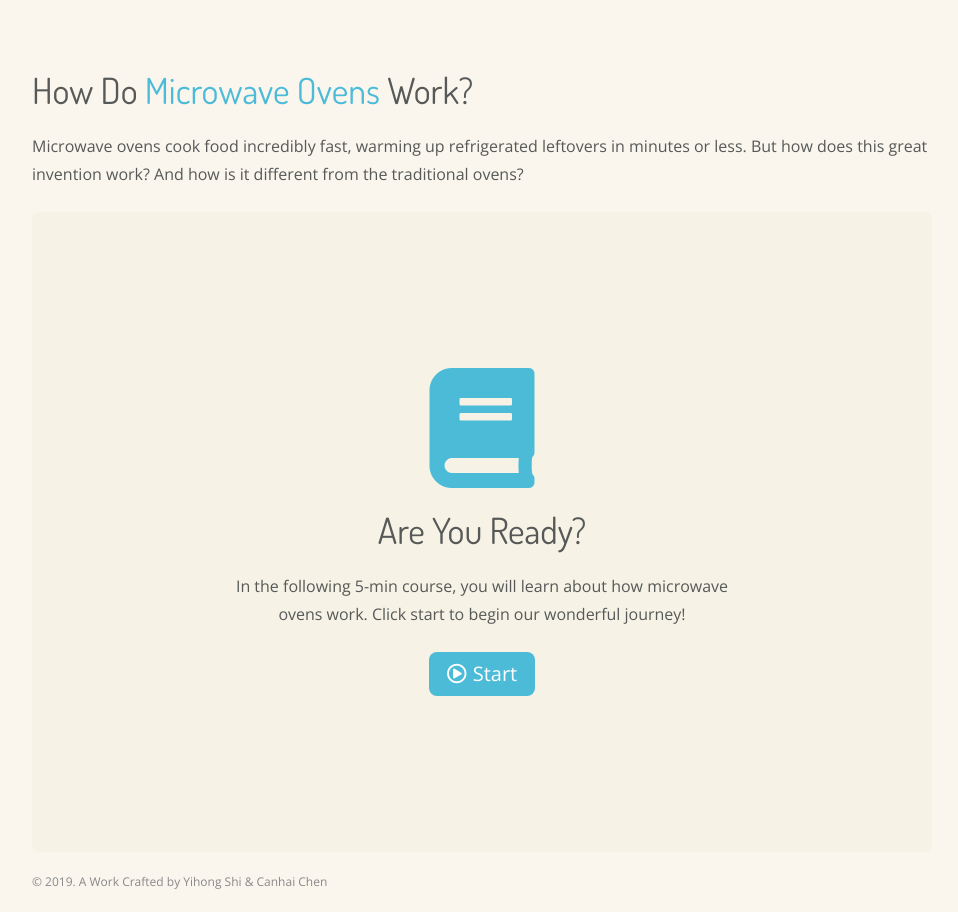
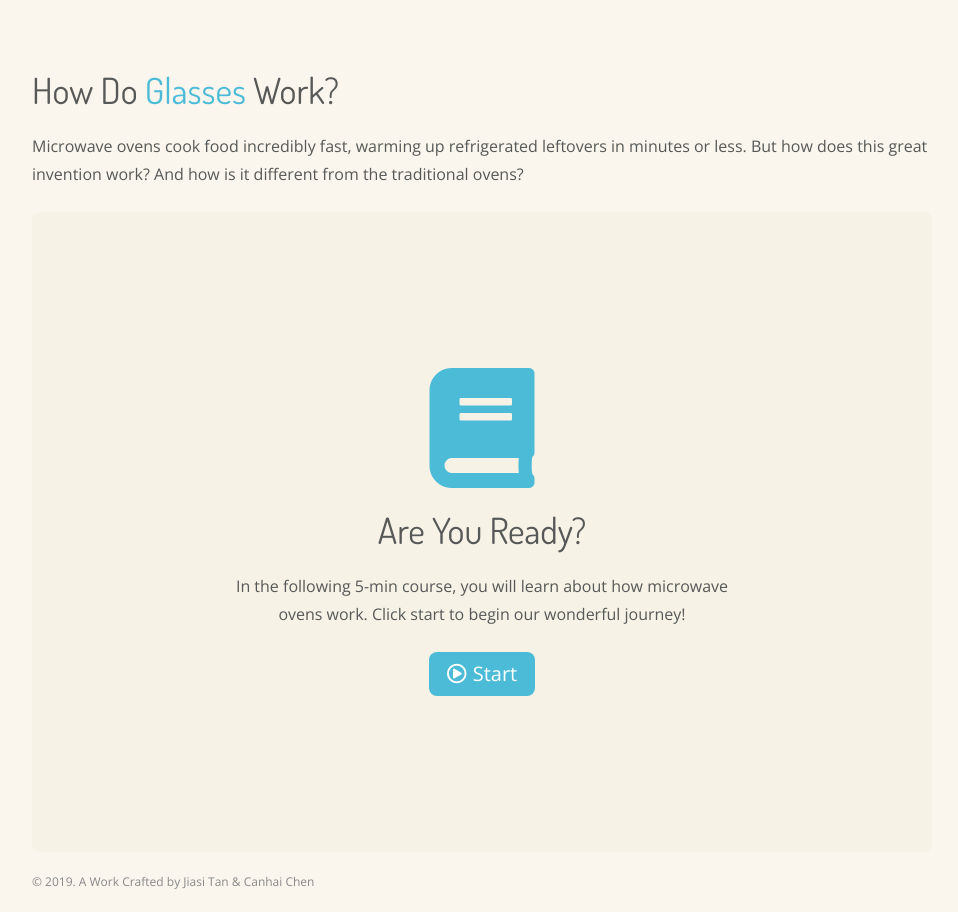
Before and after one commit to pol-chen/tol-glasses, a plain HTML site: page index.html in a window 1280 px wide. Shown: the whole page, without its empty margins (158-1116 px from the left). Drawn offline with nearby package versions, Linux system fonts and the light colour scheme.

Commit message:
Update title

```diff
--- a/index.html
+++ b/index.html
@@ -11,7 +11,7 @@
   <body>
     <div class="wrapper">
       <header>
-        <h1>How Do <span>Microwave Ovens</span> Work?</h1>
+        <h1>How Do <span>Glasses</span> Work?</h1>
         <p class="desc">Microwave ovens cook food incredibly fast, warming up refrigerated leftovers in minutes or less. But how does this great invention work? And how is it different from the traditional ovens?</p>
       </header>
 
@@ -317,7 +317,7 @@
       </main>
 
       <footer>
-        <p class="copyright">&copy; 2019. A Work Crafted by Yihong Shi &amp; Canhai Chen</p>
+        <p class="copyright">&copy; 2019. A Work Crafted by Jiasi Tan &amp; Canhai Chen</p>
       </footer>
     </div>
 
```
